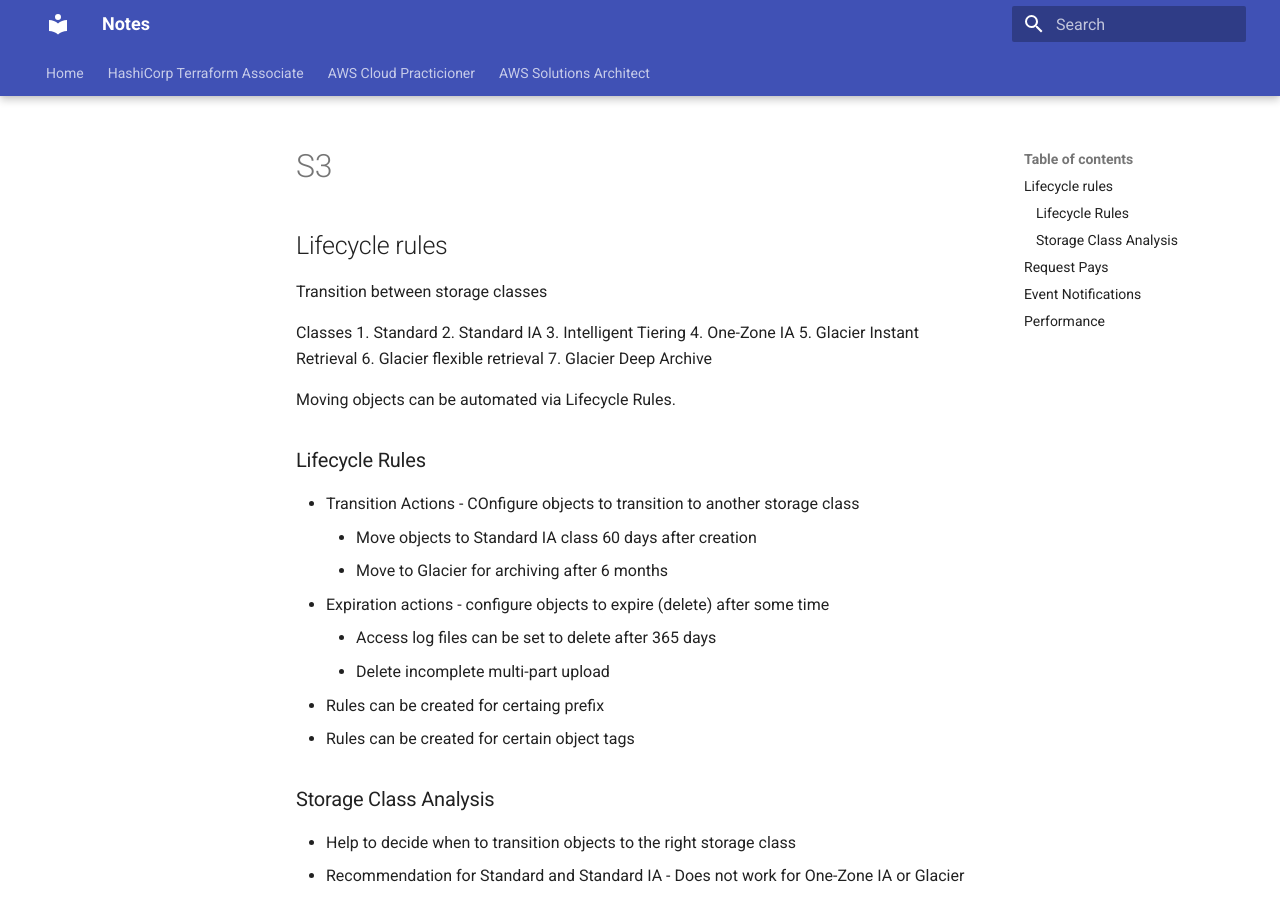
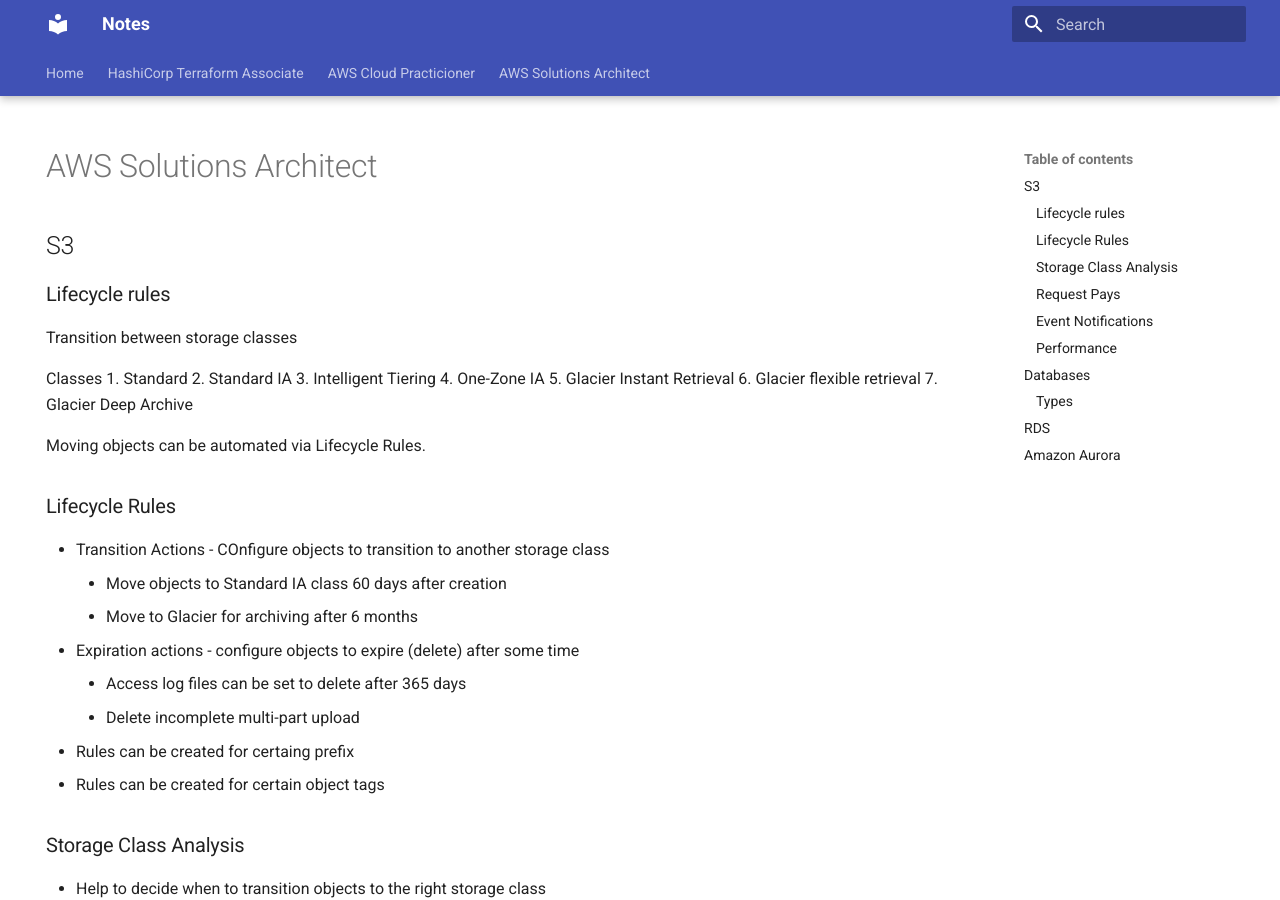
Before and after one commit to tomondre/notes-website, an MkDocs documentation site: the page built from docs/aws solutions architect/index.md, in a window 1280 px wide and 900 px high. Built offline with MkDocs 1.6.1 and Material for MkDocs 9.7.7, drawn with Linux system fonts in a browser that asks for light colours.

Commit message:
Refactor

```diff
--- a/docs/aws solutions architect/index.md
+++ b/docs/aws solutions architect/index.md
@@ -1,7 +1,13 @@
+---
+hide:
+ - navigation
+---
 
-# S3
+# AWS Solutions Architect
 
-## Lifecycle rules
+## S3
+
+### Lifecycle rules
 
 Transition between storage classes
 
@@ -33,13 +39,13 @@ Moving objects can be automated via Lifecycle Rules.
 * 24 to 48 hours to start seeing data analysis
 * Good first step to put together lifecycle rules (or improve them)
 
-## Request Pays
+### Request Pays
 * In general, bucket owner pay for all Amazon S3 storage and data transfer, costs associated with their bucket
 * With Requester pays buckets, the requester instead of the bucket owner pays the cost opf the request and the data download from the bucket
 * Helpful when you wsan tto share large datasets with other accounts
 * The requester must be authenticated - cannot be anonymous
 
-## Event Notifications
+### Event Notifications
 * Use case - generate thumbails of images uploaded to S3
 * Can create as many s3 events as desired
 * S3 event notifications typically deliver events in seconds but can take a minute or longer
@@ -49,7 +55,7 @@ Moving objects can be automated via Lifecycle Rules.
 	3. Lambda Functions
 	4. Event Bridge - allows to send the events to over 18 aws services as destinations
 
-## Performance
+### Performance
 * Baseline - automatically scales to high requests rates, latency 100 - 200 ms
 * Applications can achieve at least 3500 PUT/COPY/POST/DELETE and 5500 GET/HEAD requests per second per prefix in a bucket
 * No limit to the number of prefixes in a bucket
@@ -81,7 +87,7 @@ Moving objects can be automated via Lifecycle Rules.
 		* S3 Inventory can be used to get object list and use s3
 
 
-# Databases
+## Databases
 * How to choose
 	* Question to choose the right database based on architecture
 		* Is it read-heavy, write-heavy or balanced workload
@@ -90,7 +96,7 @@ Moving objects can be automated via Lifecycle Rules.
 		* Data durability? Source of truth for the data?
 		* Query model? - joins, structured data, semi-structured
 		* License costs?
-## Types
+### Types
 * RDBMS - RDS, Aurora - great for joins
 * NoSQL - DynamoDB, ElsatiCache, Neptune, DocumentDB, Keyspaces - no joins, no SQL
 * Object Store - S3 for bigger objects or Glacier for backups
```
Also changed, not shown: docs/terraform associate/index.md (+3 -1 lines).
